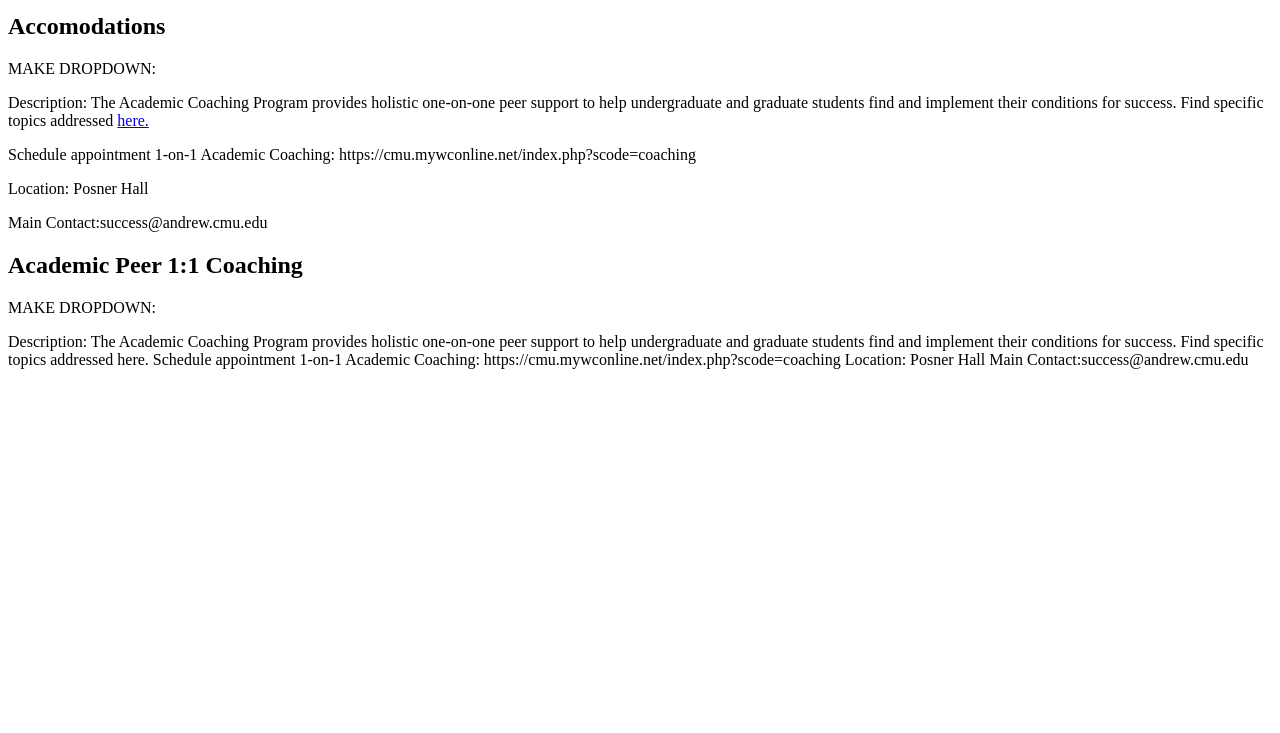
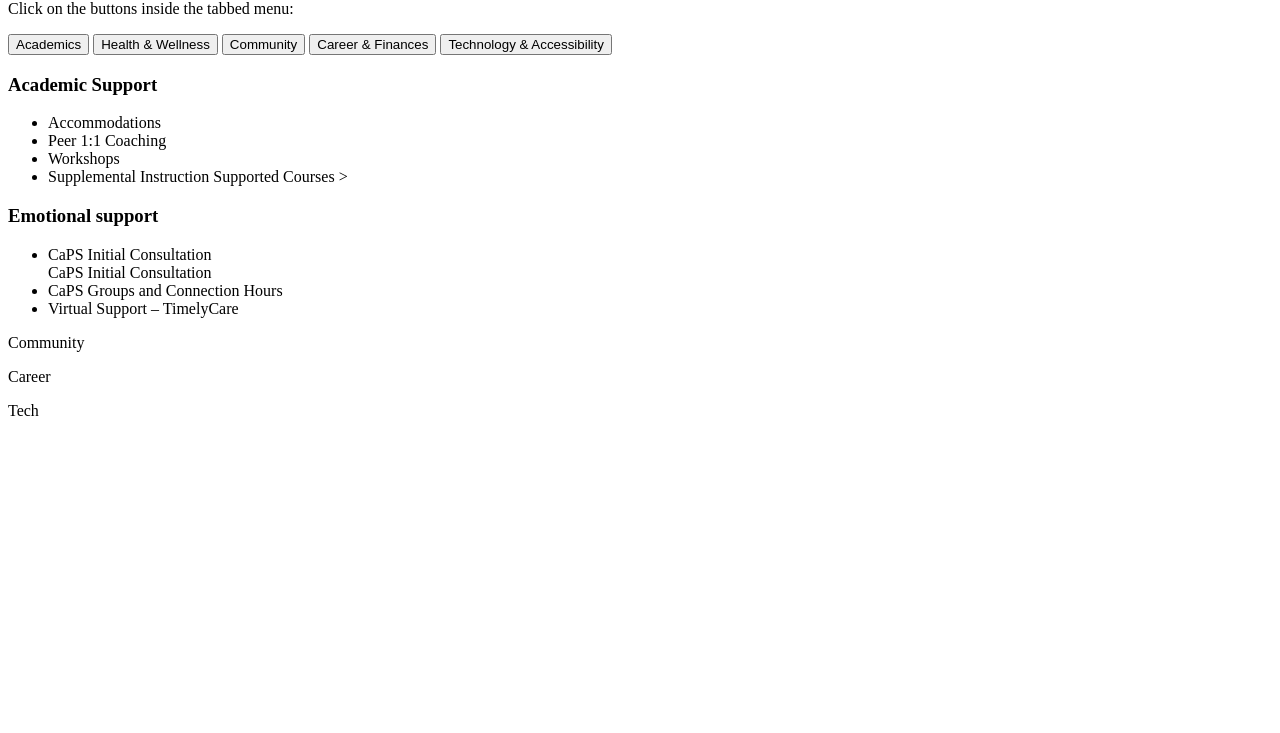
Before and after one commit to olitsky-nd-resource-guide/website, a plain HTML site: page index.html in a window 1280 px wide. Shown: the part 67-800 px from the top of the page. Drawn offline with Linux system fonts and the light colour scheme.

Commit message:
Update index.html

```diff
--- a/index.html
+++ b/index.html
@@ -1,30 +1,76 @@
 <!DOCTYPE html>
 <html>
 <head>
-<title>Page Title</title>
+    <meta charset="UTF-8">
+    <meta name="viewport" content="width=device-width, initial-scale=1.0">
+    <title>Student Resources</title>
+    <link rel="stylesheet" href="style.css">
+    <script src="script.js" defer></script>
 </head>
 <body>
 
-<h1>Academic Support</h1>
-<h2>Accomodations</h2>
-<p>MAKE DROPDOWN: </p>
-<p class = "description">Description: The Academic Coaching Program provides holistic one-on-one peer support to help
-    undergraduate and graduate students find and implement their conditions for success.
-    Find specific topics addressed  <a href="https://www.cmu.edu/student-success/programs/coaching.html">here.</a> </p>
+<h2>Tabs</h2>
+<p>Click on the buttons inside the tabbed menu:</p>
 
-<p>Schedule appointment 1-on-1 Academic Coaching: https://cmu.mywconline.net/index.php?scode=coaching </p>
-<p class = "location">Location: Posner Hall</p>
-<p class = "contact">Main Contact:success@andrew.cmu.edu</p>
+<div class="tab">
+  <button class="tablinks" onclick="openCity(event, 'Academics')">Academics</button>
+  <button class="tablinks" onclick="openCity(event, 'Health')">Health & Wellness</button>
+  <button class="tablinks" onclick="openCity(event, 'Community')">Community</button>
+
+  <button class="tablinks" onclick="openCity(event, 'Career')">Career & Finances</button>
+
+  <button class="tablinks" onclick="openCity(event, 'Tech')">Technology & Accessibility</button>
+</div>
+
+<div id="Academics" class="tabcontent">
+  <h3>Academic Support</h3>
+  <ul>
+  <li>Accommodations</li>
+  <li>Peer 1:1 Coaching</li>
+  <li>Workshops</li>
+  <li>Supplemental Instruction Supported Courses ></li>
+  </ul>
+</div>
+
+<div id="Health" class="tabcontent">
+  <h3>Emotional support</h3>
+ <ul>
+   <li>CaPS Initial Consultation</li> CaPS Initial Consultation
+    <li>CaPS Groups and Connection Hours</li>
+    <li>Virtual Support – TimelyCare</li>
+
+ </ul>
+</div>
+
+<div id="Community" class="tabcontent">
+ <p>Community</p>
+</div>
 
 
-<h2>Academic Peer 1:1 Coaching </h2>
-<p>MAKE DROPDOWN:</p>
-    <p>
-    Description: The Academic Coaching Program provides holistic one-on-one peer support to help undergraduate and graduate students find and implement their conditions for success. Find specific topics addressed here.
-    Schedule appointment 1-on-1 Academic Coaching: https://cmu.mywconline.net/index.php?scode=coaching
-    Location: Posner Hall
-    Main Contact:success@andrew.cmu.edu
-    </p>
+<div id="Career" class="tabcontent">
+<p>Career</p>
+</div>
+
+
+<div id="Tech" class="tabcontent">
+ <p>Tech</p>
+</div>
+
+<script>
+function openCity(evt, cityName) {
+  var i, tabcontent, tablinks;
+  tabcontent = document.getElementsByClassName("tabcontent");
+  for (i = 0; i < tabcontent.length; i++) {
+    tabcontent[i].style.display = "none";
+  }
+  tablinks = document.getElementsByClassName("tablinks");
+  for (i = 0; i < tablinks.length; i++) {
+    tablinks[i].className = tablinks[i].className.replace(" active", "");
+  }
+  document.getElementById(cityName).style.display = "block";
+  evt.currentTarget.className += " active";
+}
+</script>
 
 </body>
 </html>
```
